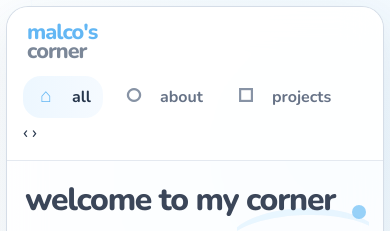
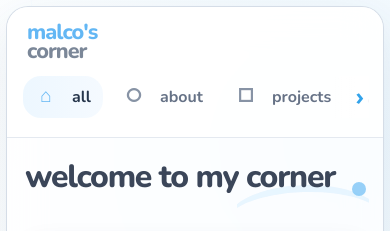
Before and after one commit to MalcoGuerreiro/malcos-corner, a website: page public/index.html in a window 390 px wide. Shown: the top 231 px of the page. Drawn offline with nearby package versions, Linux system fonts and the light colour scheme; no server answers.

Commit message:
Style subtle mobile tab slider hints

```diff
--- a/public/style.css
+++ b/public/style.css
@@ -1729,3 +1729,66 @@ html[data-theme='dark'] .album-detail-dialog::backdrop {
     right: 12px;
   }
 }
+
+
+/* Mobile navigation scroll affordance */
+.mobile-tabs-wrap {
+  position: relative;
+  min-width: 0;
+}
+
+.mobile-scroll-cue {
+  display: none;
+}
+
+@media (max-width: 760px) {
+  .mobile-tabs-wrap {
+    margin-inline: -2px;
+  }
+
+  .side-tabs {
+    padding-inline: 2px 24px;
+  }
+
+  .mobile-scroll-cue {
+    position: absolute;
+    top: 0;
+    bottom: 3px;
+    z-index: 3;
+    width: 34px;
+    display: grid;
+    place-items: center;
+    pointer-events: none;
+    color: var(--blue-strong);
+    font-size: 1.45rem;
+    font-weight: 800;
+    opacity: 0;
+    transition: opacity 160ms ease;
+  }
+
+  .mobile-scroll-cue.visible {
+    opacity: 0.95;
+  }
+
+  .mobile-scroll-cue-left {
+    left: 0;
+    justify-content: start;
+    padding-left: 5px;
+    background: linear-gradient(90deg, rgba(255, 255, 255, 0.96) 38%, rgba(255, 255, 255, 0));
+  }
+
+  .mobile-scroll-cue-right {
+    right: 0;
+    justify-content: end;
+    padding-right: 5px;
+    background: linear-gradient(270deg, rgba(255, 255, 255, 0.96) 38%, rgba(255, 255, 255, 0));
+  }
+
+  html[data-theme='dark'] .mobile-scroll-cue-left {
+    background: linear-gradient(90deg, rgba(17, 25, 36, 0.98) 38%, rgba(17, 25, 36, 0));
+  }
+
+  html[data-theme='dark'] .mobile-scroll-cue-right {
+    background: linear-gradient(270deg, rgba(17, 25, 36, 0.98) 38%, rgba(17, 25, 36, 0));
+  }
+}
```
